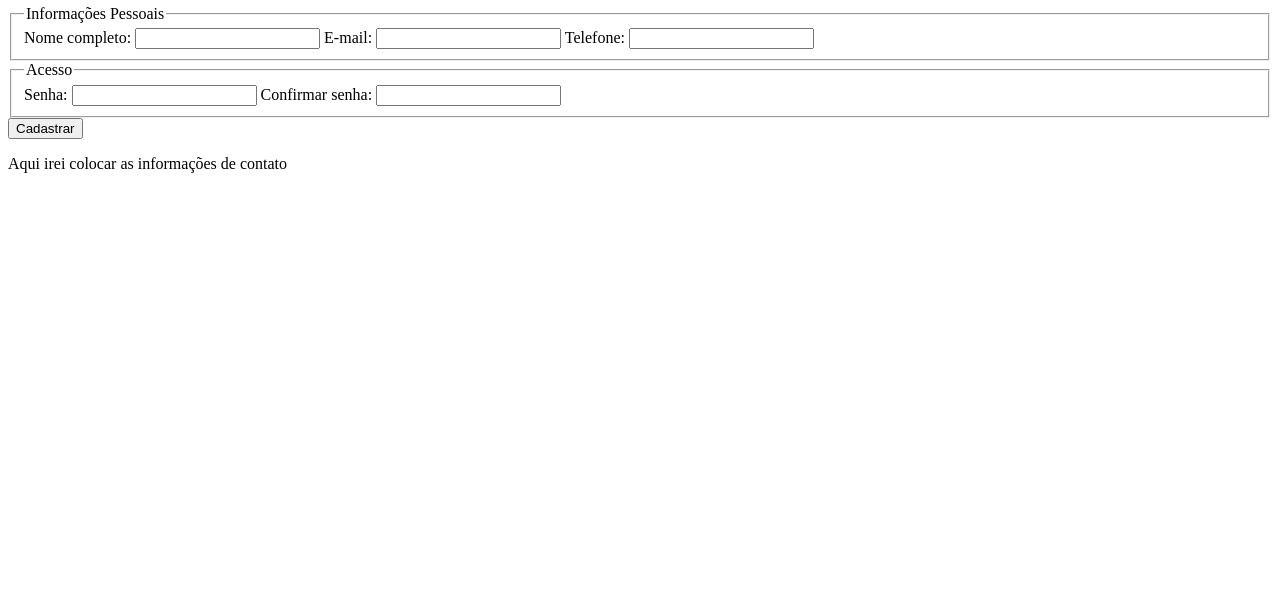
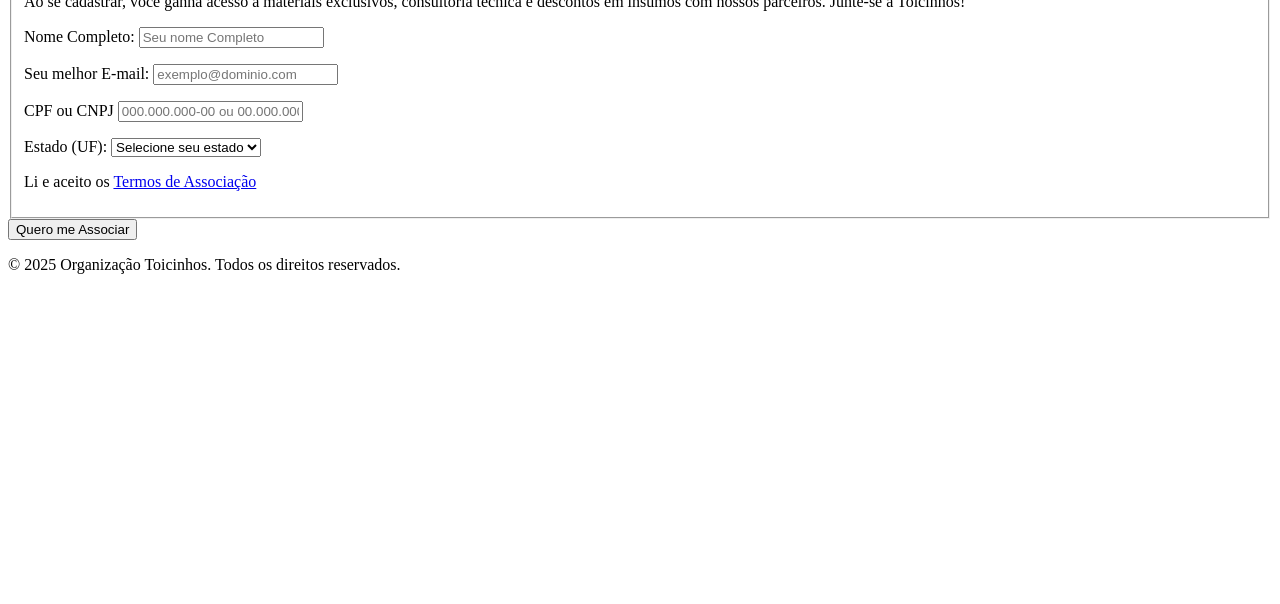
Before and after one commit to ViniciusAlbuquerqueBorba/Meu-Projeto-ADS-Cruzeiro-do-Sul, a plain HTML site: page cadastro.html in a window 1280 px wide. Shown: the part 196-800 px from the top of the page. Drawn offline with Linux system fonts and the light colour scheme.

Commit message:
Ajuste código cadastro

```diff
--- a/cadastro.html
+++ b/cadastro.html
@@ -7,48 +7,79 @@
   </head>
   <body>
     <header>
-      <h1>Toicinhos</h1>
+      <h1><a href="index.html">Toicinhos</h1>
       <nav>
         <ul>
           <li><a href="index.html">Início</a></li>
-          <li><a href="projetos.html">Projetos</a></li>
+          <li><a href="projetos.html">projetos</a></li>
           <li><a href="cadastro.html">Cadastro</a></li>
         </ul>
       </nav>
     </header>
 
     <main>
-      <h2>Cadastro</h2>
-      <form action="#" method="post">
-        <fieldset>
-          <legend>Informações Pessoais</legend>
-
-          <label for="nome">Nome completo:</label>
-          <input type="text" id="nome" name="nome" required>
-
-          <label for="email">E-mail:</label>
-          <input type="email" id="email" name="email" required>
-
-          <label for="telefone">Telefone:</label>
-          <input type="tel" id="telefone" name="telefone">
-        </fieldset>
-
-        <fieldset>
-          <legend>Acesso</legend>
-
-          <label for="senha">Senha:</label>
-          <input type="password" id="senha" name="senha" required minlength="6">
-
-          <label for="confirma-senha">Confirmar senha:</label>
-          <input type="password" id="confirma-senha" name="confirma-senha" required minlength="6">
-        </fieldset>
-
-        <button type="submit">Cadastrar</button>
-      </form>
-    </main>
-
+      <section>
+        <form id="formProdutor" method="POST">
+          <fieldset>
+            <legend>Cadastro de Produtores</legend>
+            <p>Ao se cadastrar, você ganha acesso a materiais exclusivos, consultoria técnica e descontos em insumos com nossos parceiros. Junte-se a Toicinhos!</p>
+            <p>
+              <label for="name">Nome Completo:</label>
+              <input type ="text" id="name" name="nome" required placeholder="Seu nome Completo">
+            </p>
+            <p>
+              <label for="email">Seu melhor E-mail:</label>
+              <input type="email" id="email" name="email" required placeholder="exemplo@dominio.com">
+              </p>
+            <p>
+              <label for="cpf_cnpj">CPF ou CNPJ</label>
+              <input type="text" id="cpf_cnpj" name="cpf_cnpj" required placeholder="000.000.000-00 ou 00.000.000/0001-00" minlength="11" maxlength="18">
+            </p>
+            <p>
+              <label for="estado">Estado (UF):</label>
+                        <select id="estado" name="estado" required>
+                            <option value="">Selecione seu estado</option>
+                            <option value="AC">Acre</option>
+                            <option value="AL">Alagoas</option>
+                            <option value="AP">Amapá</option>
+                            <option value="AM">Amazonas</option>
+                            <option value="BA">Bahia</option>
+                            <option value="CE">Ceará</option>
+                            <option value="DF">Distrito Federal</option>
+                            <option value="ES">Espírito Santo</option>
+                            <option value="GO">Goiás</option>
+                            <option value="MA">Maranhão</option>
+                            <option value="MT">Mato Grosso</option>
+                            <option value="MS">Mato Grosso do Sul</option>
+                            <option value="MG">Minas Gerais</option>
+                            <option value="PA">Pará</option>
+                            <option value="PB">Paraíba</option>
+                            <option value="PR">Paraná</option>
+                            <option value="PE">Pernambuco</option>
+                            <option value="PI">Piauí</option>
+                            <option value="RJ">Rio de Janeiro</option>
+                            <option value="RN">Rio Grande do Norte</option>
+                            <option value="RS">Rio Grande do Sul</option>
+                            <option value="RO">Rondônia</option>
+                            <option value="RR">Roraima</option>
+                            <option value="SC">Santa Catarina</option>
+                            <option value="SP">São Paulo</option>
+                            <option value="SE">Sergipe</option>
+                            <option value="TO">Tocantins</option>
+                        </select>
+            </p>
+            <p>
+              <label type="checkbox" id="termos" name="termos" required>
+                Li e aceito os <a href="#termos" target="_blank">Termos de Associação</a>
+              </label>
+            </p>
+          </fieldset>
+          <button type="submit">Quero me Associar</button>
+        </form>
+      </section>
+      </main>
     <footer>
-      <p>Aqui irei colocar as informações de contato</p>
+      <p>&copy; 2025 Organização Toicinhos. Todos os direitos reservados.</p>
     </footer>
   </body>
 </html>
```
Also changed, not shown: index.html (+1 -1 lines).
